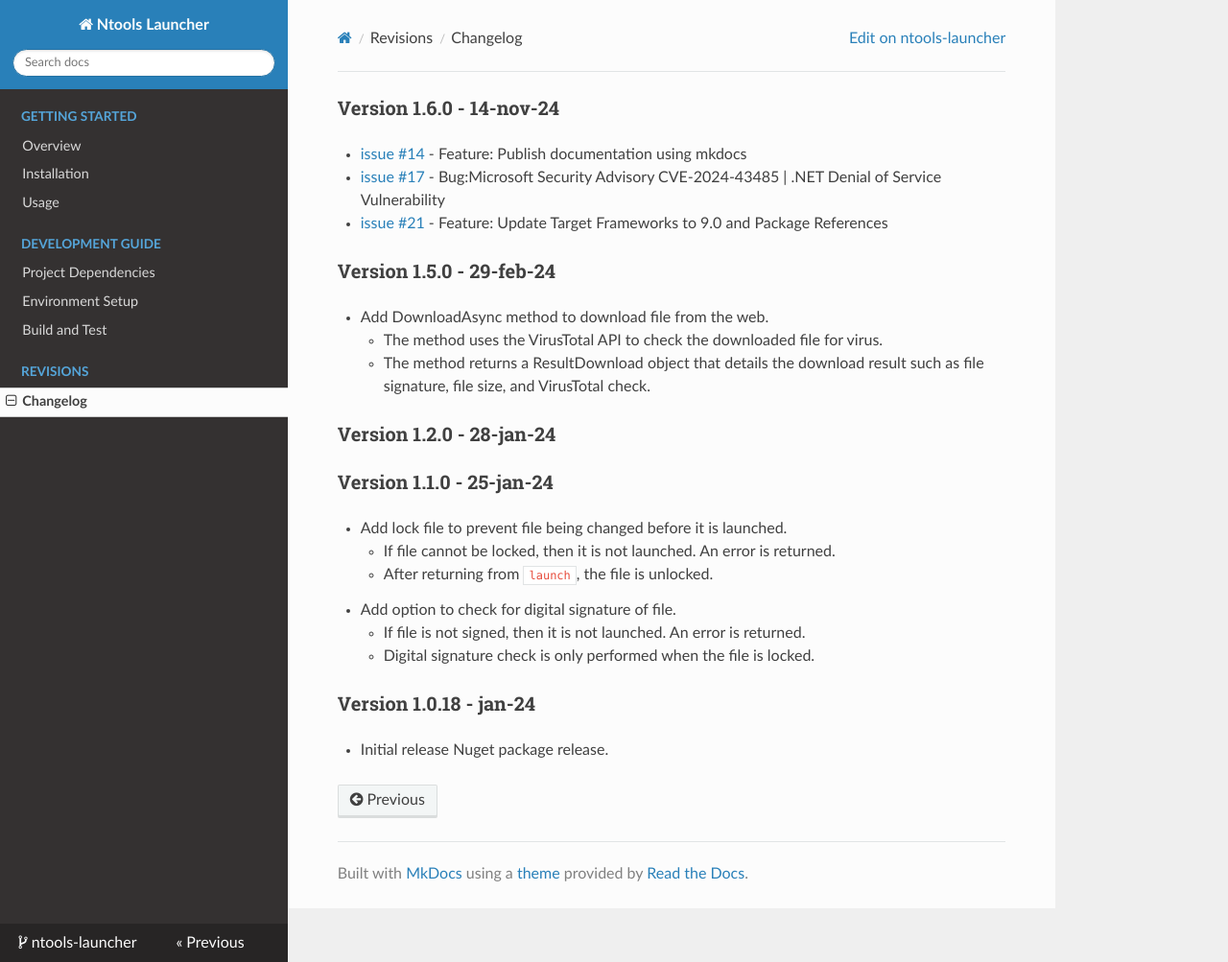
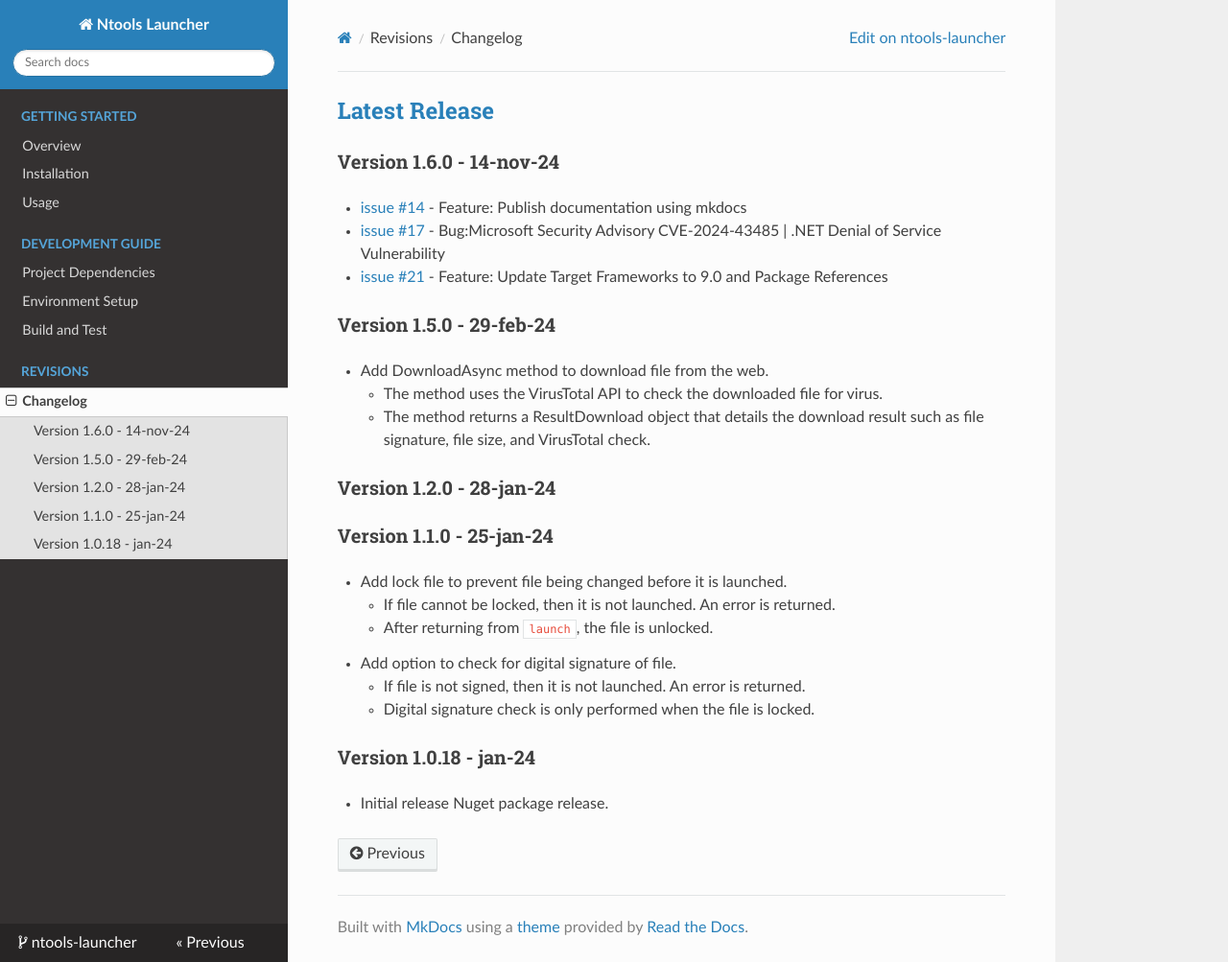
Before and after one commit to naz-hage/ntools-launcher, an MkDocs documentation site: the page built from docs/revisions/changelog.md, in a window 1280 px wide and 1003 px high. Shown: the whole window at 96% size. Built offline with MkDocs 1.6.1, drawn with Linux system fonts in a browser that asks for light colours; nearby versions of some CDN libraries.

Commit message:
Refactor build targets and update dependencies (#23)
* Refactor build targets and improve readability

* Update Microsoft.NET.Test.Sdk to version 17.12.0

* Update Ntools version to 1.9.0 and MSTest packages to 3.6.4

* Enhance GitHub Actions workflow with dynamic repository and token handling

* Refactor DevSetup scripts: rename installation script and update NuGet version

* Revert "Refactor DevSetup scripts: rename installation script and update NuGet version"

This reverts commit e68a665a0206d72e28b4d258d68adc2984327c1c.

* Refactor installation scripts and update dependencies

Updated GitHub Actions workflow to use `install-dependencies.ps1` instead of `install-ntools.ps1`. Modified `DevSetup.ps1` to use `apps.json` instead of `ntools.json`. Removed `install-ntools.ps1` and created `install-dependencies.ps1` to handle dependency installations. Split `ntools.json` into `apps.json` and `app-nuget.json`. Updated `ntools-launcher.sln` to reflect these changes. Added `apps.json` for application installations and `app-nuget.json` for NuGet installations.

* Update changelog for latest release

---------

Co-authored-by: naz-hage <nhage@comcast.net>

```diff
--- a/docs/revisions/changelog.md
+++ b/docs/revisions/changelog.md
@@ -1,3 +1,5 @@
+## [Latest Release](https://github.com/naz-hage/ntools-launcher/releases)
+
 ### Version 1.6.0 - 14-nov-24
 - [issue #14](https://github.com/naz-hage/ntools-launcher/issues/14) - Feature: Publish documentation using mkdocs
 - [issue #17](https://github.com/naz-hage/ntools-launcher/issues/14) - Bug:Microsoft Security Advisory CVE-2024-43485 | .NET Denial of Service Vulnerability
```
Also changed, not shown: 11 other files.
